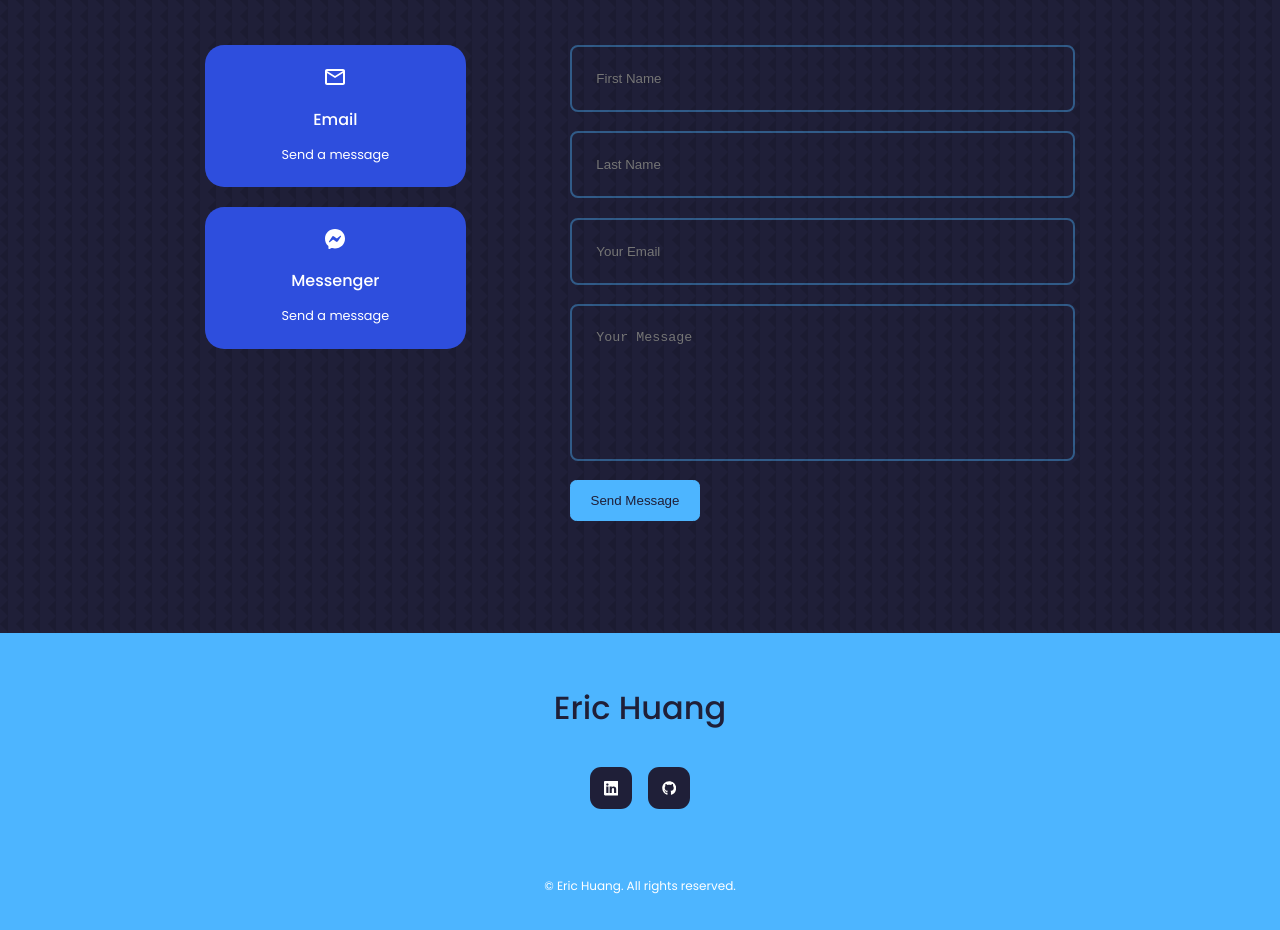
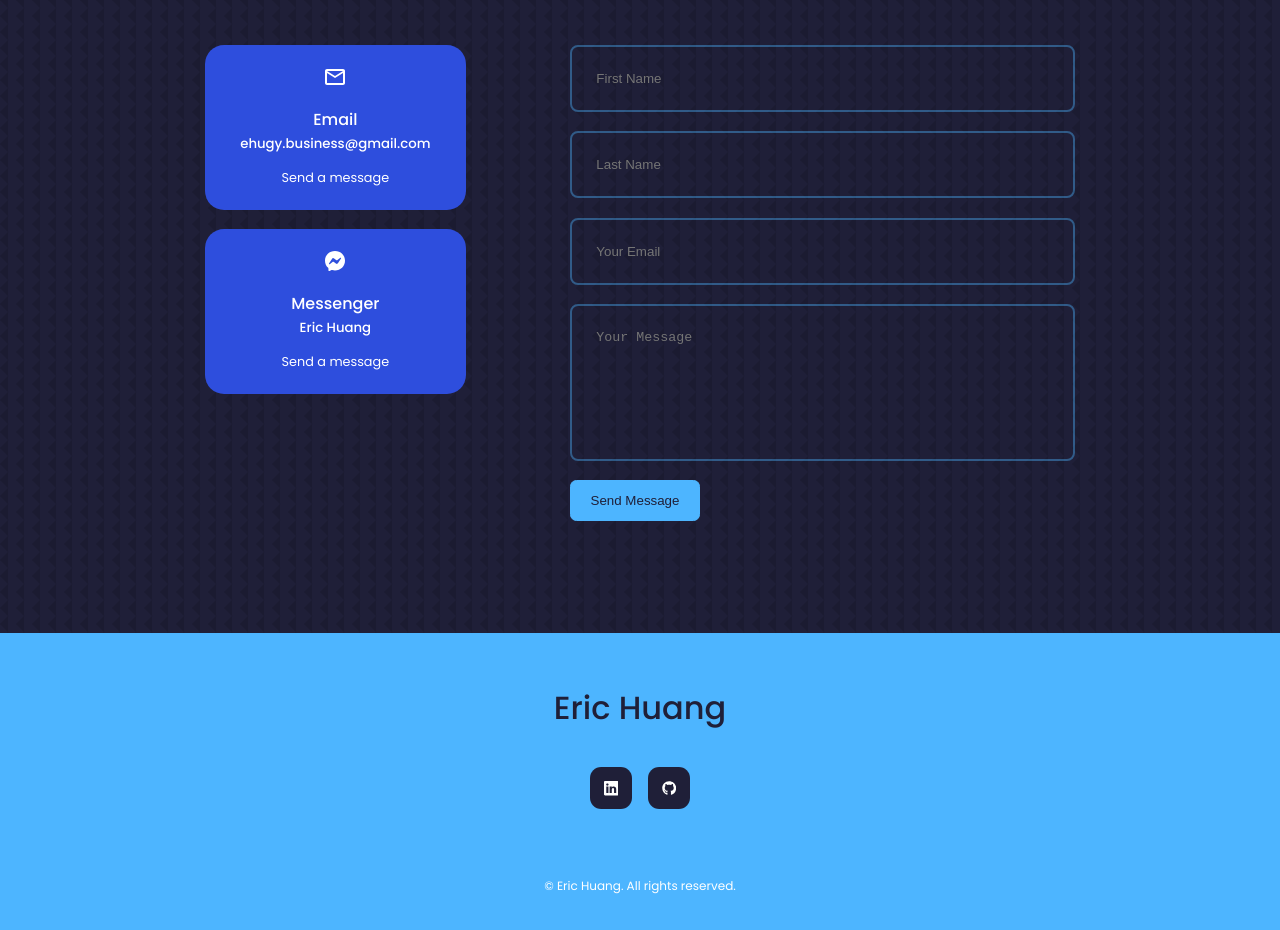
Before and after one commit to erichugy/erichugy.github.io, a React (Create React App) app: page / in a window 1280 px wide. Shown: the part 5800-6730 px from the top of the page. Built offline with nearby package versions, Linux system fonts and the light colour scheme.

Commit message:
Enhance contact options by displaying email and Messenger details, and add rel="noreferrer" to external links for improved security.

```diff
--- a/src/components/contact/Contact.jsx
+++ b/src/components/contact/Contact.jsx
@@ -46,21 +46,21 @@ const Contact = () => {
           <article className="contact__option">
             <MdOutlineEmail className="contact__option-icon" />
             <h4>Email</h4>
-            {/* <h5>{email}</h5> */}
-            <a href={`mailto:${constants.email}`} target='_blank'>Send a message</a>
+            <h5>{constants.email}</h5>
+            <a href={`mailto:${constants.email}`} target='_blank' rel="noreferrer">Send a message</a>
           </article>
 
           <article className="contact__option">
             <RiMessengerFill className="contact__option-icon"/>
             <h4>Messenger</h4>
-            {/* <h5>Eric Huang</h5> */}
-            <a href="https://m.me/ewic.hugy" target='_blank'>Send a message</a>
+            <h5>Eric Huang</h5>
+            <a href="https://m.me/ewic.hugy" target='_blank' rel="noreferrer">Send a message</a>
           </article>
 
           {/* <article className="contact__option">
             <MdOutlineEmail />
             <h4>Email</h4>
-            <h5>{email}</h5>
+            <h5>{constants.email}</h5>
             <a href="www.linkedin.com/in/erichugy">Send a message</a>
           </article> */}
         </div>
```
